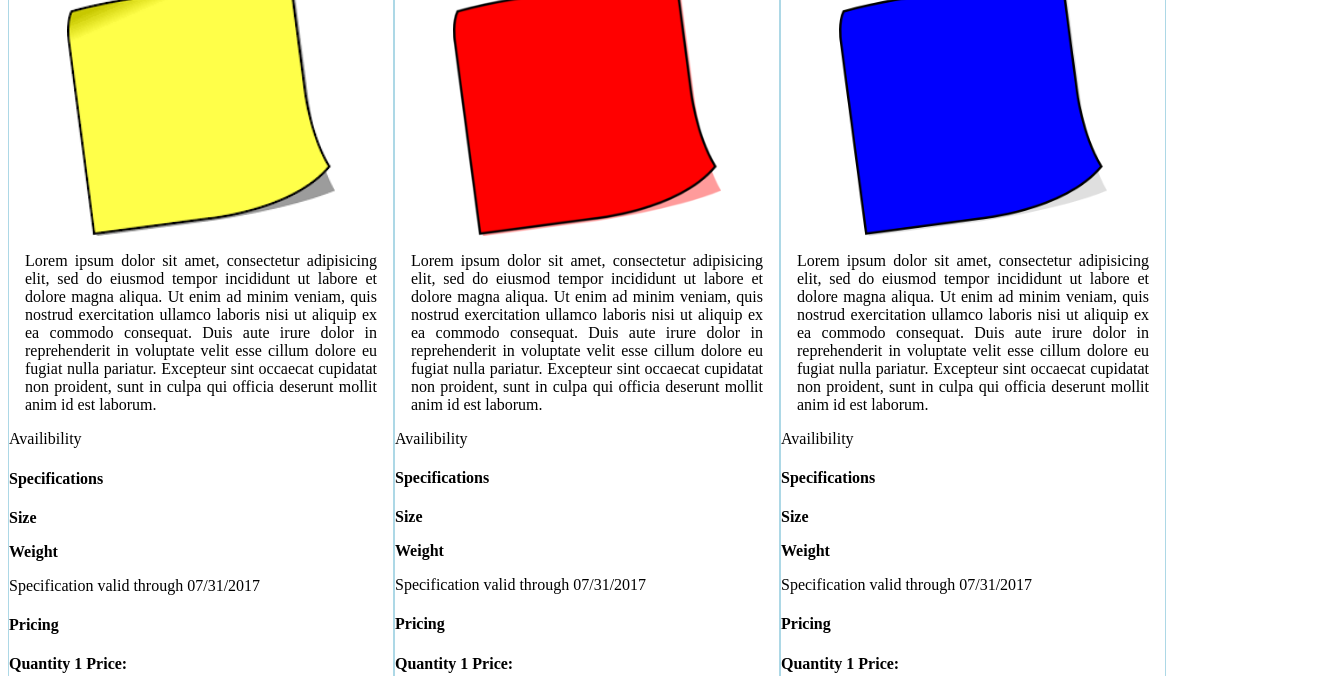
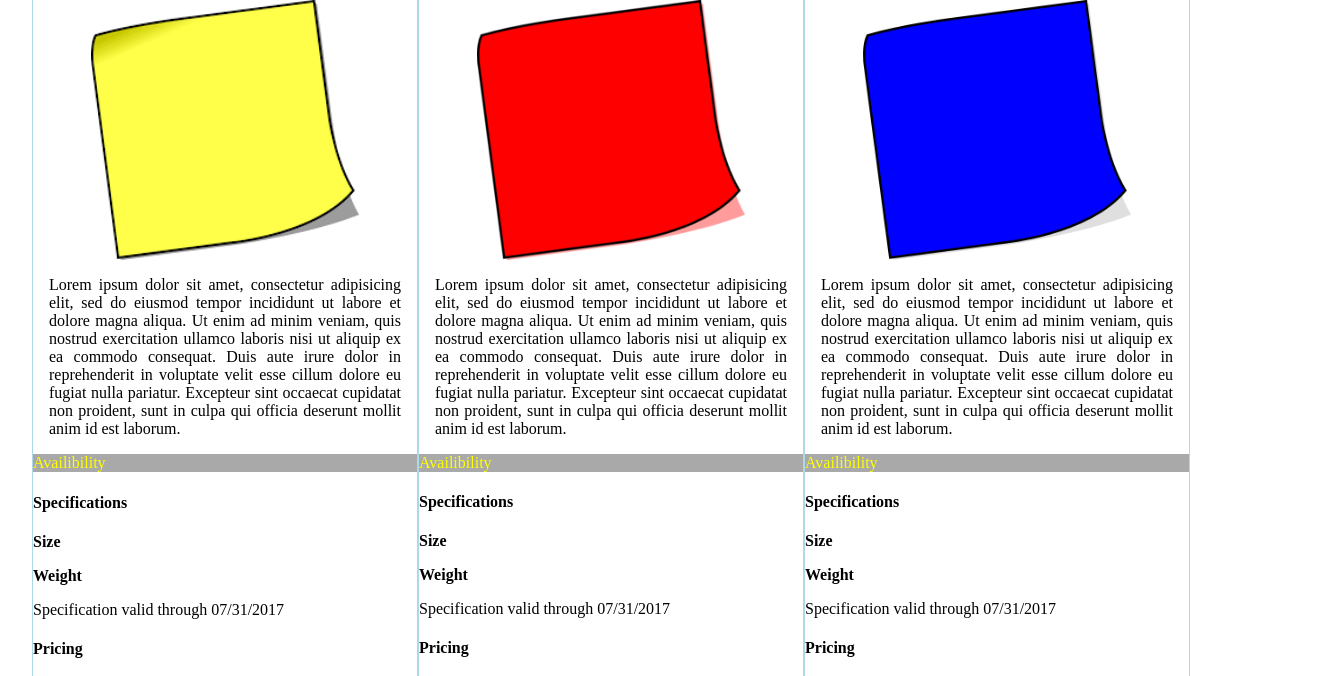
Before and after one commit to michaellindstromm/static-web-product-cards, a plain HTML site: page index.html in a window 1280 px wide. Shown: the part 102-778 px from the top of the page, 1344 px wide, since content can reach past the window. Drawn offline with Linux system fonts and the light colour scheme.

Commit message:
finished css

```diff
--- a/css/style.css
+++ b/css/style.css
@@ -5,6 +5,8 @@
 body {
   display: inline-block;
   width: 100%;
+  margin: 1em;
+  padding: 1em;
 }
 
 article {
@@ -12,6 +14,7 @@ article {
   width: 30%;
   border: 1px solid lightblue;
 }
+
 
 h2 {
   border: 1px dotted lightgrey;
@@ -32,6 +35,13 @@ section img + p {
   text-align: justify;
 }
 
-h4 ~ p {
+ section h4 ~ p {
   font-weight: bold;
 }
+
+section img + p + p {
+  width: 100%;
+  margin: 0 auto;
+  background-color: darkgrey;
+  color: yellow;
+}
```
